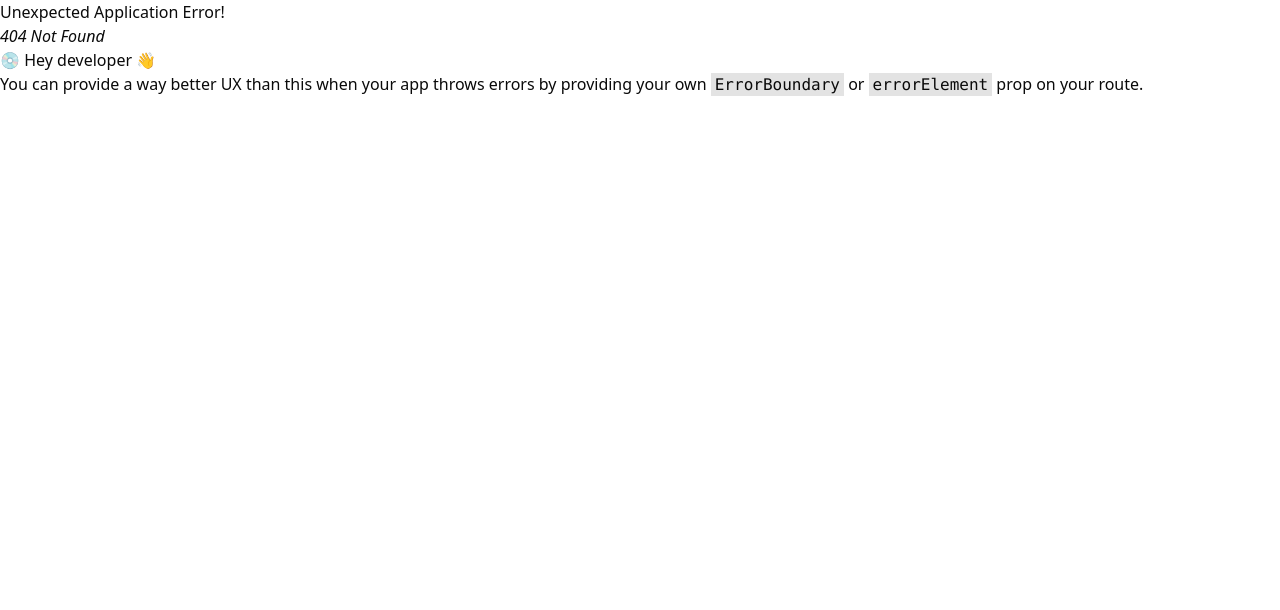
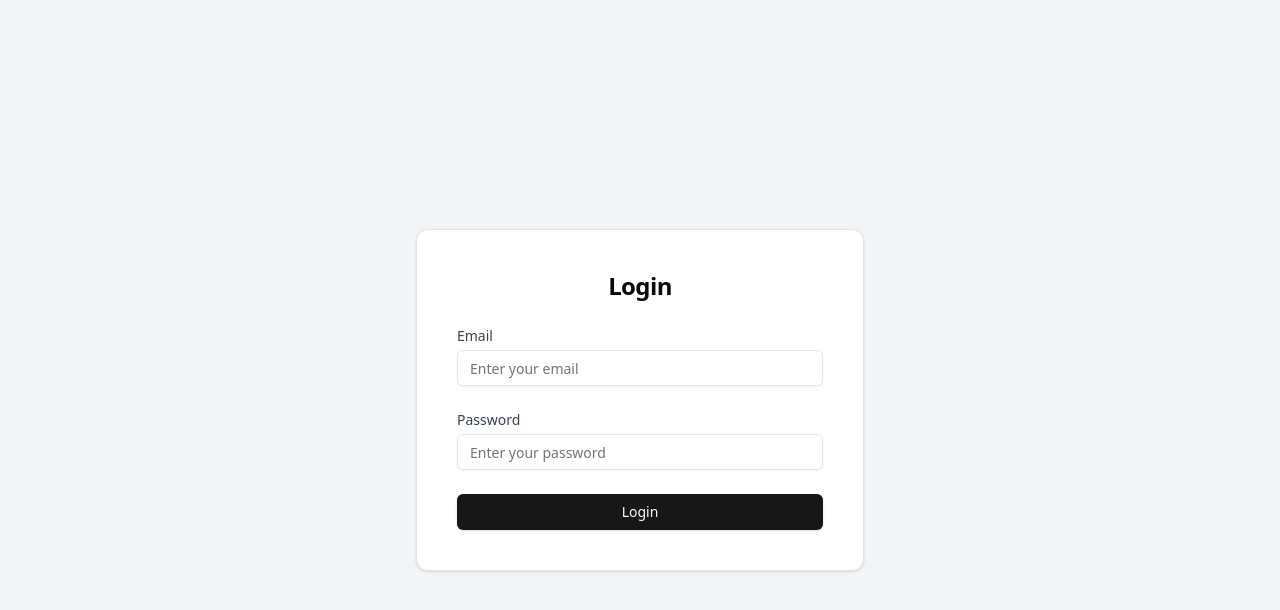
Before and after one commit to Sajjad177/assignment-client-side, a React (Vite) app: page /login in a window 1280 px wide. Before the commit this address had no page. Shown: the top 610 px of the page. Built offline with nearby package versions, Linux system fonts and the light colour scheme.

Commit message:
login form degine complete

```diff
--- a/package.json
+++ b/package.json
@@ -20,6 +20,7 @@
     "react-hook-form": "^7.54.2",
     "react-redux": "^9.2.0",
     "react-router-dom": "^7.1.3",
+    "sonner": "^1.7.2",
     "tailwind-merge": "^2.6.0",
     "tailwindcss-animate": "^1.0.7"
   },
--- a/src/components/Navbar.tsx
+++ b/src/components/Navbar.tsx
@@ -15,6 +15,7 @@
   { name: "About", href: "/about" },
   { name: "Services", href: "/services" },
   { name: "Contact", href: "/contact" },
+
 ];
 
 const Navbar = () => {
--- a/src/components/layout/MainLayout.tsx
+++ b/src/components/layout/MainLayout.tsx
@@ -2,7 +2,7 @@
 
 const MainLayout = () => {
   return (
-    <div>
+    <div className="font-primaryFront">
       <Navbar />
       this is main layout
     </div>
--- /dev/null
+++ b/src/components/ui/card.tsx
@@ -0,0 +1,76 @@
+import * as React from "react"
+
+import { cn } from "@/lib/utils"
+
+const Card = React.forwardRef<
+  HTMLDivElement,
+  React.HTMLAttributes<HTMLDivElement>
+>(({ className, ...props }, ref) => (
+  <div
+    ref={ref}
+    className={cn(
+      "rounded-xl border bg-card text-card-foreground shadow",
+      className
+    )}
+    {...props}
+  />
+))
+Card.displayName = "Card"
+
+const CardHeader = React.forwardRef<
+  HTMLDivElement,
+  React.HTMLAttributes<HTMLDivElement>
+>(({ className, ...props }, ref) => (
+  <div
+    ref={ref}
+    className={cn("flex flex-col space-y-1.5 p-6", className)}
+    {...props}
+  />
+))
+CardHeader.displayName = "CardHeader"
+
+const CardTitle = React.forwardRef<
+  HTMLDivElement,
+  React.HTMLAttributes<HTMLDivElement>
+>(({ className, ...props }, ref) => (
+  <div
+    ref={ref}
+    className={cn("font-semibold leading-none tracking-tight", className)}
+    {...props}
+  />
+))
+CardTitle.displayName = "CardTitle"
+
+const CardDescription = React.forwardRef<
+  HTMLDivElement,
+  React.HTMLAttributes<HTMLDivElement>
+>(({ className, ...props }, ref) => (
+  <div
+    ref={ref}
+    className={cn("text-sm text-muted-foreground", className)}
+    {...props}
+  />
+))
+CardDescription.displayName = "CardDescription"
+
+const CardContent = React.forwardRef<
+  HTMLDivElement,
+  React.HTMLAttributes<HTMLDivElement>
+>(({ className, ...props }, ref) => (
+  <div ref={ref} className={cn("p-6 pt-0", className)} {...props} />
+))
+CardContent.displayName = "CardContent"
+
+const CardFooter = React.forwardRef<
+  HTMLDivElement,
+  React.HTMLAttributes<HTMLDivElement>
+>(({ className, ...props }, ref) => (
+  <div
+    ref={ref}
+    className={cn("flex items-center p-6 pt-0", className)}
+    {...props}
+  />
+))
+CardFooter.displayName = "CardFooter"
+
+export { Card, CardHeader, CardFooter, CardTitle, CardDescription, CardContent }
--- /dev/null
+++ b/src/components/ui/input.tsx
@@ -0,0 +1,22 @@
+import * as React from "react"
+
+import { cn } from "@/lib/utils"
+
+const Input = React.forwardRef<HTMLInputElement, React.ComponentProps<"input">>(
+  ({ className, type, ...props }, ref) => {
+    return (
+      <input
+        type={type}
+        className={cn(
+          "flex h-9 w-full rounded-md border border-input bg-transparent px-3 py-1 text-base shadow-sm transition-colors file:border-0 file:bg-transparent file:text-sm file:font-medium file:text-foreground placeholder:text-muted-foreground focus-visible:outline-none focus-visible:ring-1 focus-visible:ring-ring disabled:cursor-not-allowed disabled:opacity-50 md:text-sm",
+          className
+        )}
+        ref={ref}
+        {...props}
+      />
+    )
+  }
+)
+Input.displayName = "Input"
+
+export { Input }
--- a/src/index.css
+++ b/src/index.css
@@ -1,3 +1,5 @@
+@import url('https://fonts.googleapis.com/css2?family=Space+Mono:ital,wght@0,400;0,700;1,400;1,700&display=swap');
+
 @tailwind base;
 @tailwind components;
 @tailwind utilities;
--- a/src/main.tsx
+++ b/src/main.tsx
@@ -3,9 +3,11 @@
 import './index.css'
 import { RouterProvider } from 'react-router-dom'
 import router from './router/routes.tsx'
+import { Toaster } from 'sonner'
 
 createRoot(document.getElementById('root')!).render(
   <StrictMode>
     <RouterProvider router={router} />
+    <Toaster position="top-right" />
   </StrictMode>,
 )
--- /dev/null
+++ b/src/pages/Login.tsx
@@ -0,0 +1,98 @@
+import { useForm, SubmitHandler } from "react-hook-form";
+import { Button } from "@/components/ui/button";
+import { Input } from "@/components/ui/input";
+import { Card, CardContent, CardHeader, CardTitle } from "@/components/ui/card";
+import { toast } from "sonner";
+
+type LoginFormInputs = {
+  email: string;
+  password: string;
+};
+
+const Login = () => {
+  const {
+    register,
+    handleSubmit,
+    formState: { errors },
+  } = useForm<LoginFormInputs>();
+
+  const onSubmit: SubmitHandler<LoginFormInputs> = (data) => {
+    // Proceed with login logic
+    console.log("Login Data:", data);
+    toast.success("Login successful!");
+  };
+
+  return (
+    <div className="flex justify-center items-center min-h-screen bg-gray-100">
+      <Card className="w-full max-w-md p-4">
+        <CardHeader>
+          <CardTitle className="text-center text-2xl font-bold">
+            Login
+          </CardTitle>
+        </CardHeader>
+        <CardContent>
+          <form onSubmit={handleSubmit(onSubmit)} className="space-y-6">
+            {/* Email Field */}
+            <div>
+              <label
+                htmlFor="email"
+                className="block text-sm font-medium text-gray-700"
+              >
+                Email
+              </label>
+              <Input
+                type="email"
+                id="email"
+                placeholder="Enter your email"
+                {...register("email", {
+                  required: "Please enter your email",
+                })}
+                className="mt-1"
+              />
+              {errors.email && (
+                <p className="text-sm text-red-500 mt-1">
+                  {errors.email.message}
+                </p>
+              )}
+            </div>
+
+            {/* Password Field */}
+            <div>
+              <label
+                htmlFor="password"
+                className="block text-sm font-medium text-gray-700"
+              >
+                Password
+              </label>
+              <Input
+                type="password"
+                id="password"
+                placeholder="Enter your password"
+                {...register("password", {
+                  required: "Please enter your password",
+                  minLength: {
+                    value: 6,
+                    message: "Password must be at least 6 characters long",
+                  },
+                })}
+                className="mt-1"
+              />
+              {errors.password && (
+                <p className="text-sm text-red-500 mt-1">
+                  {errors.password.message}
+                </p>
+              )}
+            </div>
+
+            {/* Submit Button */}
+            <Button type="submit" className="w-full">
+              Login
+            </Button>
+          </form>
+        </CardContent>
+      </Card>
+    </div>
+  );
+};
+
+export default Login;
--- a/tailwind.config.js
+++ b/tailwind.config.js
@@ -5,53 +5,56 @@
   theme: {
     extend: {
       borderRadius: {
-  			lg: 'var(--radius)',
-  			md: 'calc(var(--radius) - 2px)',
-  			sm: 'calc(var(--radius) - 4px)'
+        lg: "var(--radius)",
+        md: "calc(var(--radius) - 2px)",
+        sm: "calc(var(--radius) - 4px)",
       },
       colors: {
-  			background: 'hsl(var(--background))',
-  			foreground: 'hsl(var(--foreground))',
+        background: "hsl(var(--background))",
+        foreground: "hsl(var(--foreground))",
         card: {
-  				DEFAULT: 'hsl(var(--card))',
-  				foreground: 'hsl(var(--card-foreground))'
+          DEFAULT: "hsl(var(--card))",
+          foreground: "hsl(var(--card-foreground))",
         },
         popover: {
-  				DEFAULT: 'hsl(var(--popover))',
-  				foreground: 'hsl(var(--popover-foreground))'
+          DEFAULT: "hsl(var(--popover))",
+          foreground: "hsl(var(--popover-foreground))",
         },
         primary: {
-  				DEFAULT: 'hsl(var(--primary))',
-  				foreground: 'hsl(var(--primary-foreground))'
+          DEFAULT: "hsl(var(--primary))",
+          foreground: "hsl(var(--primary-foreground))",
         },
         secondary: {
-  				DEFAULT: 'hsl(var(--secondary))',
-  				foreground: 'hsl(var(--secondary-foreground))'
+          DEFAULT: "hsl(var(--secondary))",
+          foreground: "hsl(var(--secondary-foreground))",
         },
         muted: {
-  				DEFAULT: 'hsl(var(--muted))',
-  				foreground: 'hsl(var(--muted-foreground))'
+          DEFAULT: "hsl(var(--muted))",
+          foreground: "hsl(var(--muted-foreground))",
         },
         accent: {
-  				DEFAULT: 'hsl(var(--accent))',
-  				foreground: 'hsl(var(--accent-foreground))'
+          DEFAULT: "hsl(var(--accent))",
+          foreground: "hsl(var(--accent-foreground))",
         },
         destructive: {
-  				DEFAULT: 'hsl(var(--destructive))',
-  				foreground: 'hsl(var(--destructive-foreground))'
+          DEFAULT: "hsl(var(--destructive))",
+          foreground: "hsl(var(--destructive-foreground))",
         },
-  			border: 'hsl(var(--border))',
-  			input: 'hsl(var(--input))',
-  			ring: 'hsl(var(--ring))',
+        border: "hsl(var(--border))",
+        input: "hsl(var(--input))",
+        ring: "hsl(var(--ring))",
         chart: {
-  				'1': 'hsl(var(--chart-1))',
-  				'2': 'hsl(var(--chart-2))',
-  				'3': 'hsl(var(--chart-3))',
-  				'4': 'hsl(var(--chart-4))',
-  				'5': 'hsl(var(--chart-5))'
-  			}
-  		}
-  	}
+          1: "hsl(var(--chart-1))",
+          2: "hsl(var(--chart-2))",
+          3: "hsl(var(--chart-3))",
+          4: "hsl(var(--chart-4))",
+          5: "hsl(var(--chart-5))",
+        },
+      },
+    },
+    fontFamily: {
+      primaryFront: '"Space Mono", serif',
+    },
   },
   plugins: [require("tailwindcss-animate")],
 };
```
Also changed, not shown: src/router/routes.tsx (+10 -6 lines), 1 other file (tests, documents, lock files or other folders). Lines whose indentation alone changed are shown as unchanged.
